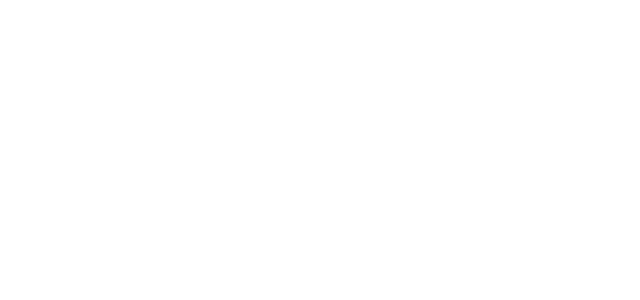
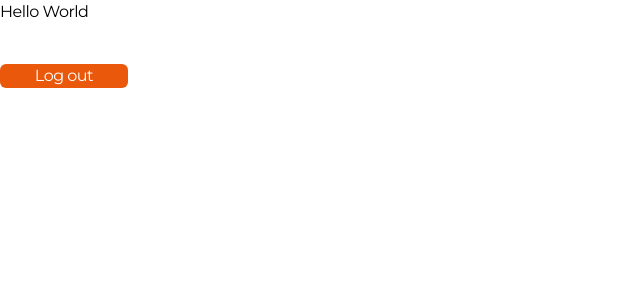
Before and after one commit to vshypivdychgonewfirecom/train-todo-app, a React (Create React App) app: page / in a window 1280 px wide. Before the commit this address had no page. Shown: the top 300 px of the page, without its empty margins (0-640 px from the left). Built offline with nearby package versions, Linux system fonts and the light colour scheme; sample sign-in values are in the browser's storage.

Commit message:
feat: creating simple dashboard page

```diff
--- /dev/null
+++ b/src/pages/Dashboard/index.tsx
@@ -0,0 +1,34 @@
+import { useEffect } from "react";
+import { useNavigate } from "react-router-dom";
+
+export default function DashBoard() {
+  const navigate = useNavigate();
+
+  useEffect(() => {
+    if (
+      !localStorage.getItem("newfire-train-todo-app-token") &&
+      !sessionStorage.getItem("newfire-train-todo-app-token")
+    ) {
+      navigate("../login", { replace: true });
+    }
+  }, []);
+
+  return (
+    <div className="home-container flex flex-col">
+      Hello World
+      <button
+        className="bg-orange-600 text-white w-32 rounded-md mt-10 cursor-pointer hover:bg-orange-400 active:bg-orange-700"
+        onClick={() => {
+          if (localStorage.getItem("newfire-train-todo-app-token")) {
+            localStorage.setItem("newfire-train-todo-app-token", "");
+          }
+
+          sessionStorage.setItem("newfire-train-todo-app-token", "");
+          navigate("../login", { replace: true });
+        }}
+      >
+        Log out
+      </button>
+    </div>
+  );
+}
--- a/src/routes.tsx
+++ b/src/routes.tsx
@@ -1,11 +1,13 @@
 import { BrowserRouter, Route, Routes } from "react-router-dom";
 import Login from "./pages/Login";
+import Dashboard from "./pages/Dashboard";
 
 export default function AppRoutes() {
   return (
     <BrowserRouter>
       <Routes>
         <Route path="/login" element={<Login />} />
+        <Route path="/" element={<Dashboard />} />
       </Routes>
     </BrowserRouter>
   );
```
